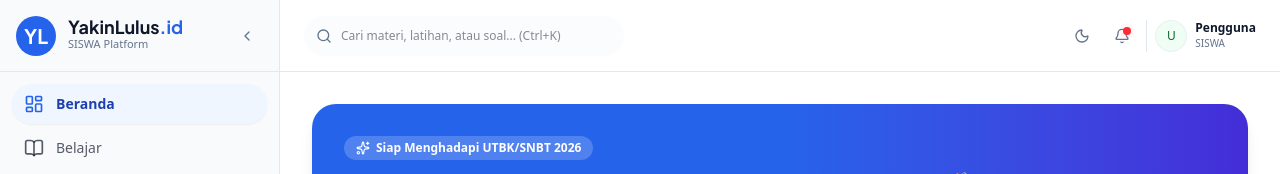
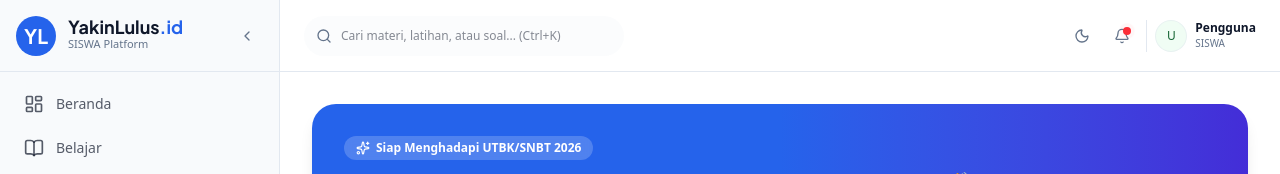
Before and after one commit to ipal-tst/yakinlulus, a Next.js app in the folder frontend/: page / in a window 1280 px wide. Shown: the top 174 px of the page. Built offline with nearby package versions, Linux system fonts and the light colour scheme; no server answers.

Commit message:
fix(routes): correct SISWA home to /siswa

```diff
--- a/frontend/src/components/layout/sidebar.tsx
+++ b/frontend/src/components/layout/sidebar.tsx
@@ -42,7 +42,7 @@ interface NavItem {
 }
 
 const SISWA_NAV: NavItem[] = [
-    { title: "Beranda", href: "/", icon: LayoutDashboard },
+    { title: "Beranda", href: "/siswa", icon: LayoutDashboard },
     { title: "Belajar", href: "/materials", icon: BookOpen },
     { title: "Latihan", href: "/practice", icon: PenTool },
     { title: "Try Out", href: "/exams", icon: FileCheck },
```
